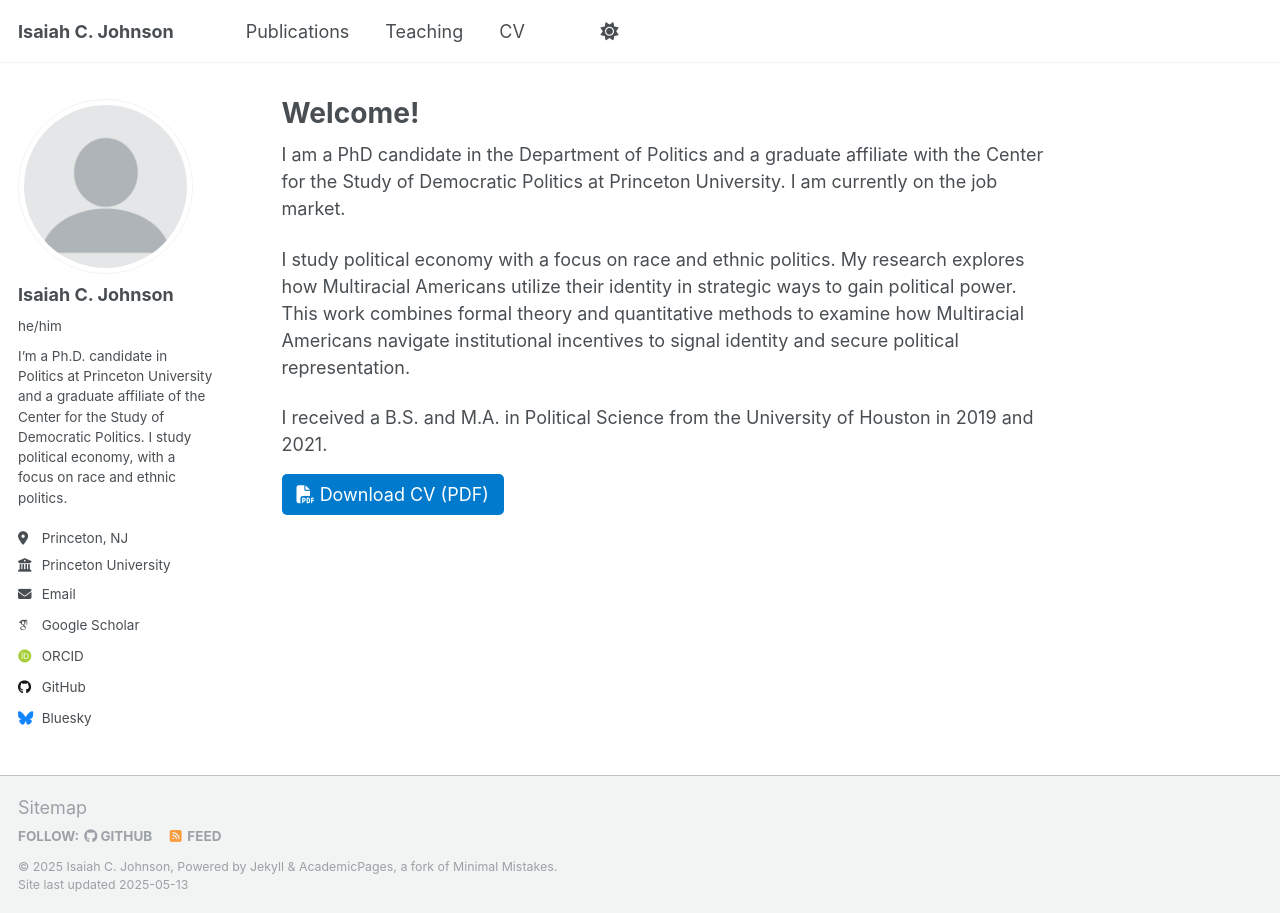
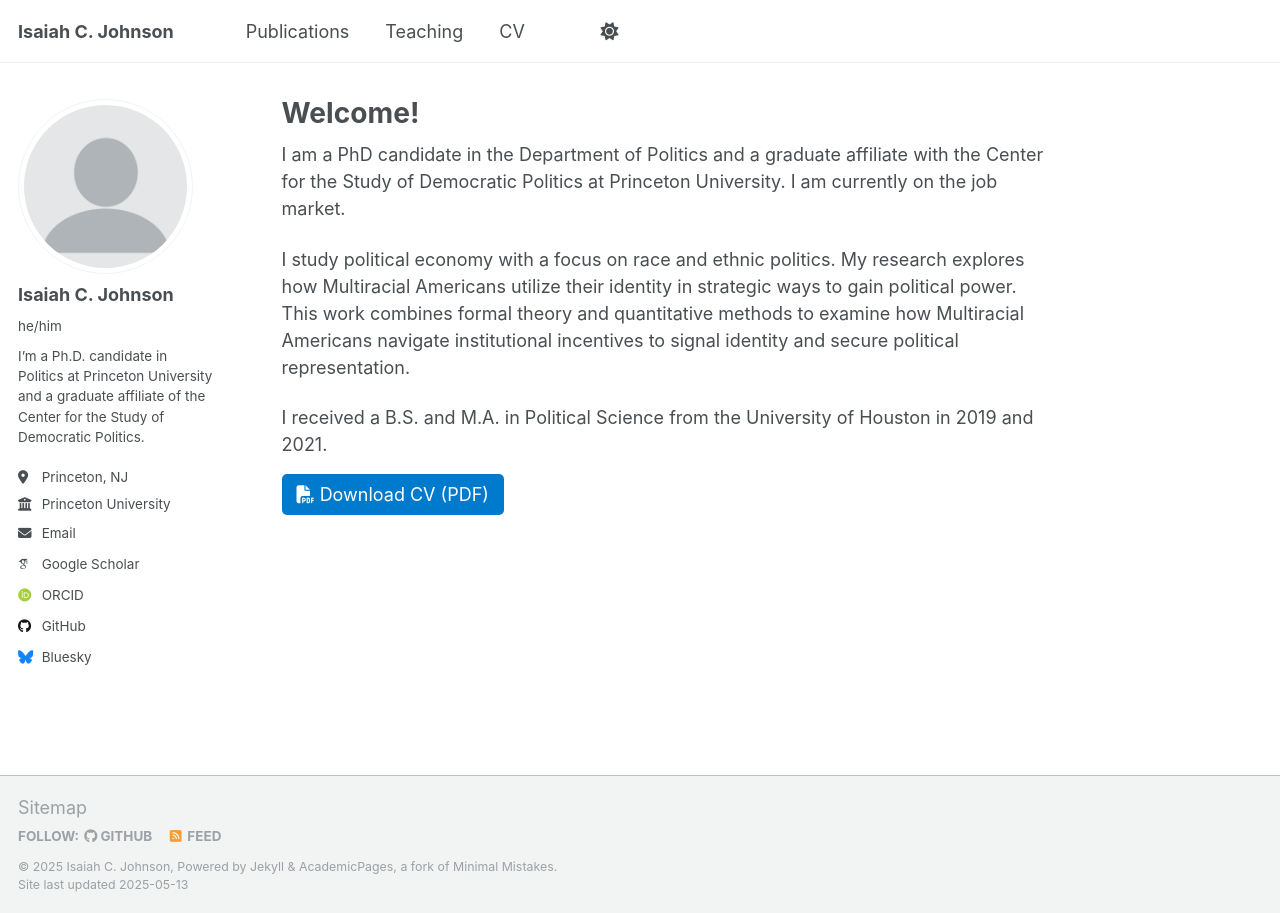
Before and after one commit to isaiahcjohnson/IsaiahCJohnson.github.io, a Jekyll site: the page built from _pages/about.md, in a window 1280 px wide. Built offline with Jekyll 4.4.1, drawn with Linux system fonts in a browser that asks for light colours; some web fonts are replaced.

Commit message:
modified:   _config.yml

```diff
--- a/_config.yml
+++ b/_config.yml
@@ -25,7 +25,7 @@ author:
   avatar           : "profile.png"
   name             : "Isaiah C. Johnson"
   pronouns         : "he/him"
-  bio              : "I’m a Ph.D. candidate in Politics at Princeton University and a graduate affiliate of the Center for the Study of Democratic Politics. I study political economy, with a focus on race and ethnic politics."
+  bio              : "I’m a Ph.D. candidate in Politics at Princeton University and a graduate affiliate of the Center for the Study of Democratic Politics."
   location         : "Princeton, NJ"
   employer         : "Princeton University"
   uri              : # https://politics.princeton.edu/people/isaiah-johnson
```
